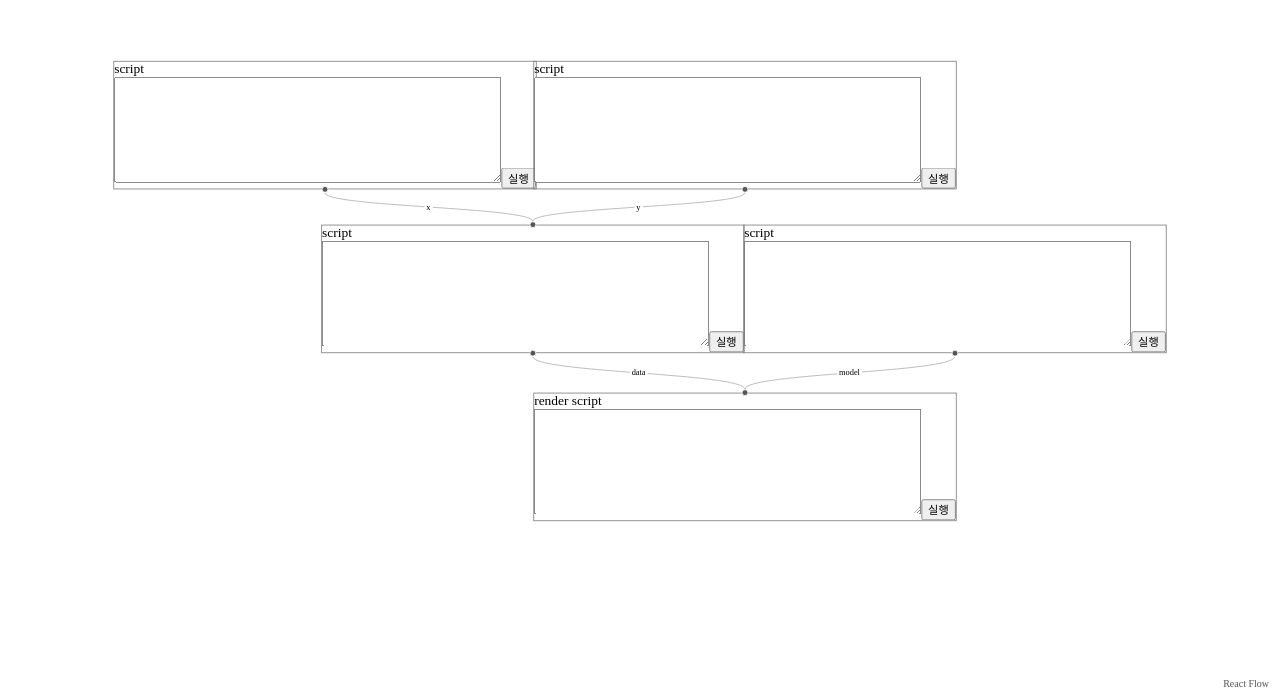
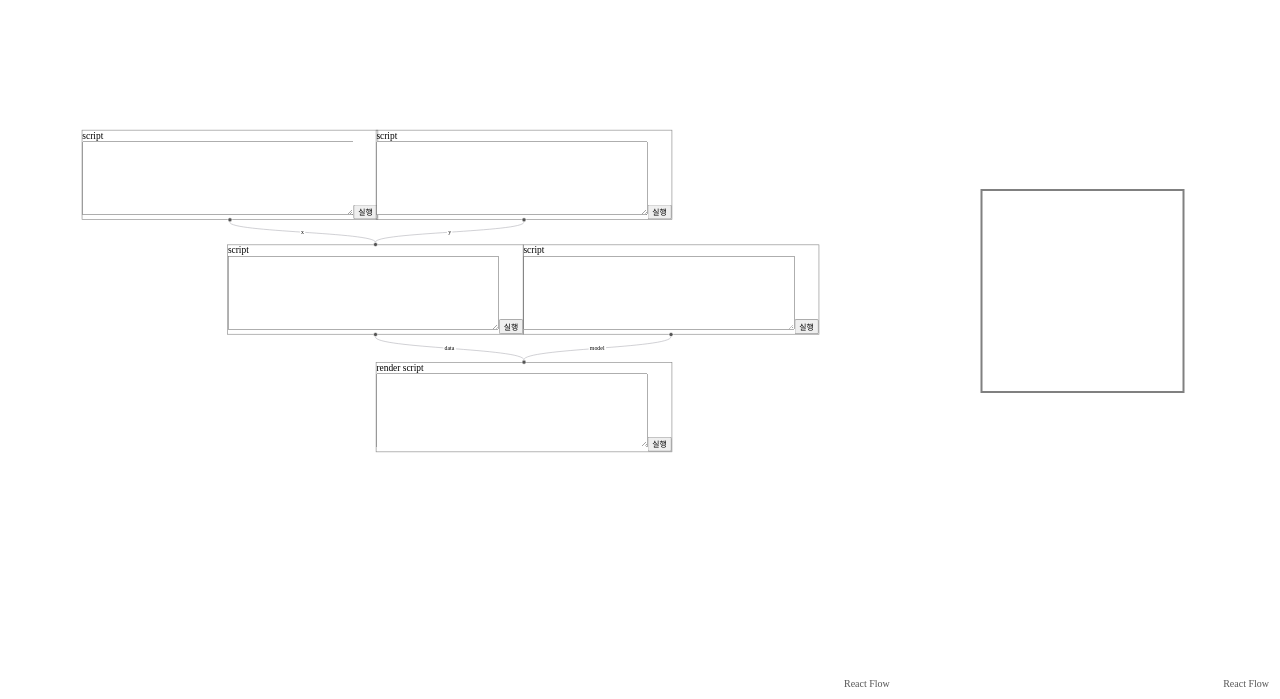
Before and after one commit to joonhyungkimweb/FlowingFunctionsTest, a React (Vite) app: page / in a window 1280 px wide. Shown: the part 117-816 px from the top of the page. Built offline with nearby package versions, Linux system fonts and the light colour scheme.

Commit message:
[feat] Document 화면 추가

```diff
--- a/src/App.tsx
+++ b/src/App.tsx
@@ -1,10 +1,13 @@
+import './styles/css/app.css';
+
 import Flow from './components/Flow';
-import './styles/css/app.css';
+import Documents from './components/Documents';
 
 export default function App() {
   return (
     <div className="App">
       <Flow />
+      <Documents />
     </div>
   );
 }
--- a/src/components/Documents.tsx
+++ b/src/components/Documents.tsx
@@ -1,3 +1,5 @@
+import '../styles/css/documents.css';
+
 import { useState, useCallback, useMemo, useEffect } from 'react';
 import ReactFlow, {
   addEdge,
@@ -13,13 +15,13 @@ import ReactFlow, {
   useReactFlow,
 } from 'react-flow-renderer';
 
-import withFunctionNode from '../HOC/withFunctionNode';
+import DocumentNode from './nodes/DocumentNode';
 
 const fitViewOptions: FitViewOptions = {
   padding: 0.2,
 };
 
-function Flow() {
+function Documents() {
   const [nodes, setNodes] = useState<Node[]>([]);
   const [edges, setEdges] = useState<Edge[]>([]);
   const { getNodes } = useReactFlow();
@@ -37,40 +39,15 @@ function Flow() {
         id: '1',
         data: { updateNodeScript },
         position: { x: 5, y: 5 },
-        draggable: false,
-        type: 'functionNodeInput',
+        // draggable: false,
+        type: 'documentNode',
       },
-      {
-        id: '2',
-        data: { updateNodeScript },
-        position: { x: 5, y: 200 },
-        draggable: false,
-        type: 'functionNode',
-      },
-      {
-        id: '3',
-        data: { updateNodeScript },
-        position: { x: 5, y: 400 },
-        draggable: false,
-        type: 'functionNodeOutput',
-      },
-    ]);
-
-    setEdges([
-      { id: 'e1-2', source: '1', target: '2' },
-      { id: 'e2-3', source: '2', target: '3' },
     ]);
   }, []);
 
   const nodeTypes = useMemo(
     () => ({
-      functionNode: withFunctionNode({}),
-      functionNodeInput: withFunctionNode({
-        nodeOptions: { input: false, output: true },
-      }),
-      functionNodeOutput: withFunctionNode({
-        nodeOptions: { input: true, output: false },
-      }),
+      documentNode: DocumentNode,
     }),
     [],
   );
@@ -91,6 +68,7 @@ function Flow() {
   );
 
   return (
+    <div className="documents">
       <ReactFlow
         nodes={nodes}
         edges={edges}
@@ -101,13 +79,14 @@ function Flow() {
         fitViewOptions={fitViewOptions}
         nodeTypes={nodeTypes}
       />
+    </div>
   );
 }
 
 export default function FlowWithProvider() {
   return (
     <ReactFlowProvider>
-      <Flow />
+      <Documents />
     </ReactFlowProvider>
   );
 }
--- a/src/components/Flow.tsx
+++ b/src/components/Flow.tsx
@@ -1,3 +1,5 @@
+import '../styles/css/flow.css';
+
 import { useState, useCallback, useMemo, useEffect } from 'react';
 import ReactFlow, {
   addEdge,
@@ -115,6 +117,7 @@ function Flow() {
   );
 
   return (
+    <div className="flow">
       <ReactFlow
         nodes={nodes}
         edges={edges}
@@ -125,6 +128,7 @@ function Flow() {
         fitViewOptions={fitViewOptions}
         nodeTypes={nodeTypes}
       />
+    </div>
   );
 }
 
--- a/src/styles/css/app.css
+++ b/src/styles/css/app.css
@@ -1,2 +1,3 @@
 .App {
-  height: 100vh; }
+  height: 100vh;
+  display: flex; }
--- /dev/null
+++ b/src/styles/css/documents.css
@@ -0,0 +1,3 @@
+.documents {
+  height: 100%;
+  flex: 1 1 30%; }
--- /dev/null
+++ b/src/styles/css/flow.css
@@ -0,0 +1,3 @@
+.flow {
+  height: 100%;
+  flex: 1 1 70%; }
--- a/src/styles/scss/app.scss
+++ b/src/styles/scss/app.scss
@@ -1,3 +1,4 @@
 .App {
   height: 100vh;
+  display: flex;
 }
--- /dev/null
+++ b/src/styles/scss/documents.scss
@@ -0,0 +1,4 @@
+.documents {
+  height: 100%;
+  flex: 1 1 30%;
+}
--- /dev/null
+++ b/src/styles/scss/flow.scss
@@ -0,0 +1,4 @@
+.flow {
+  height: 100%;
+  flex: 1 1 70%;
+}
```
Lines whose indentation alone changed are shown as unchanged.
